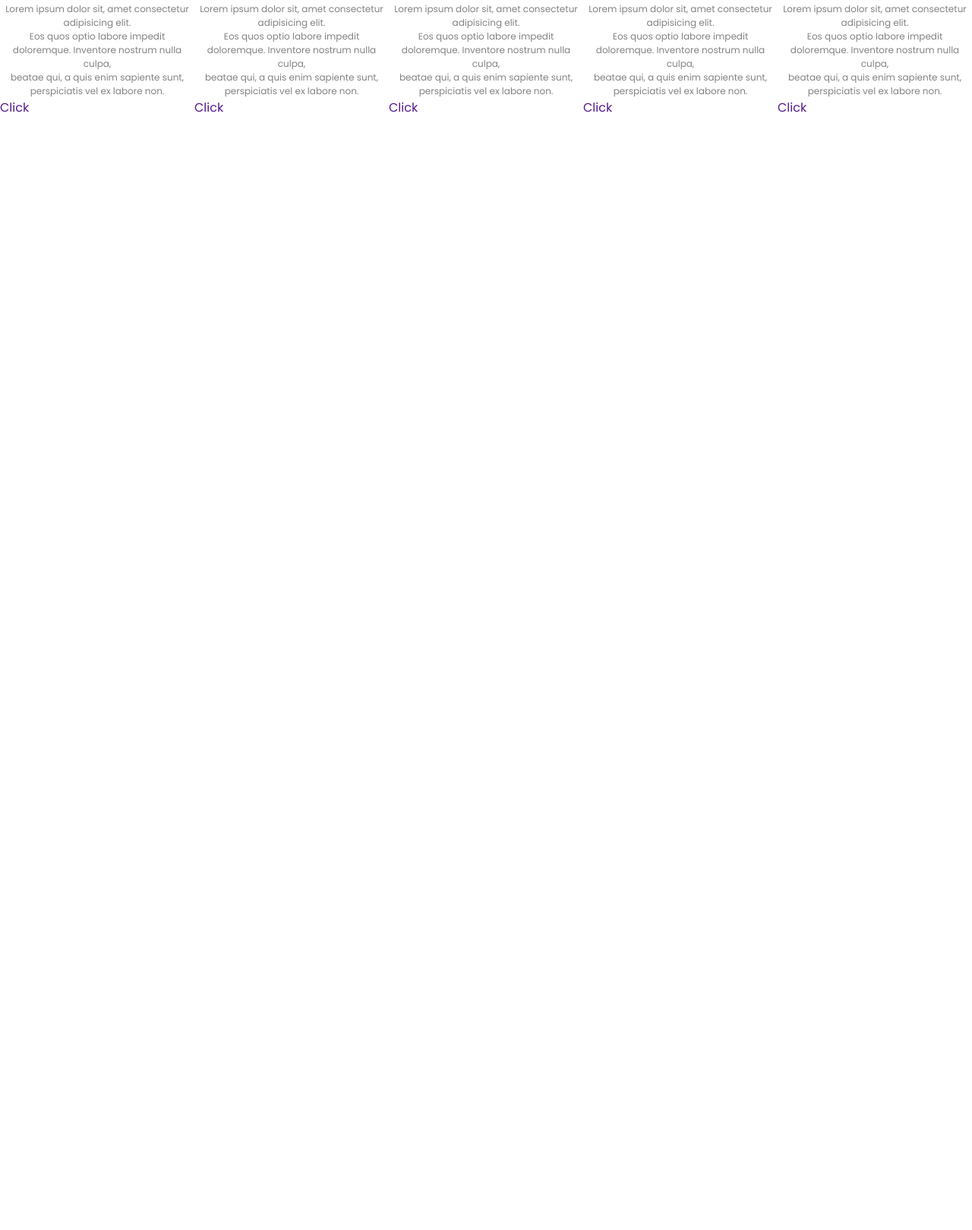
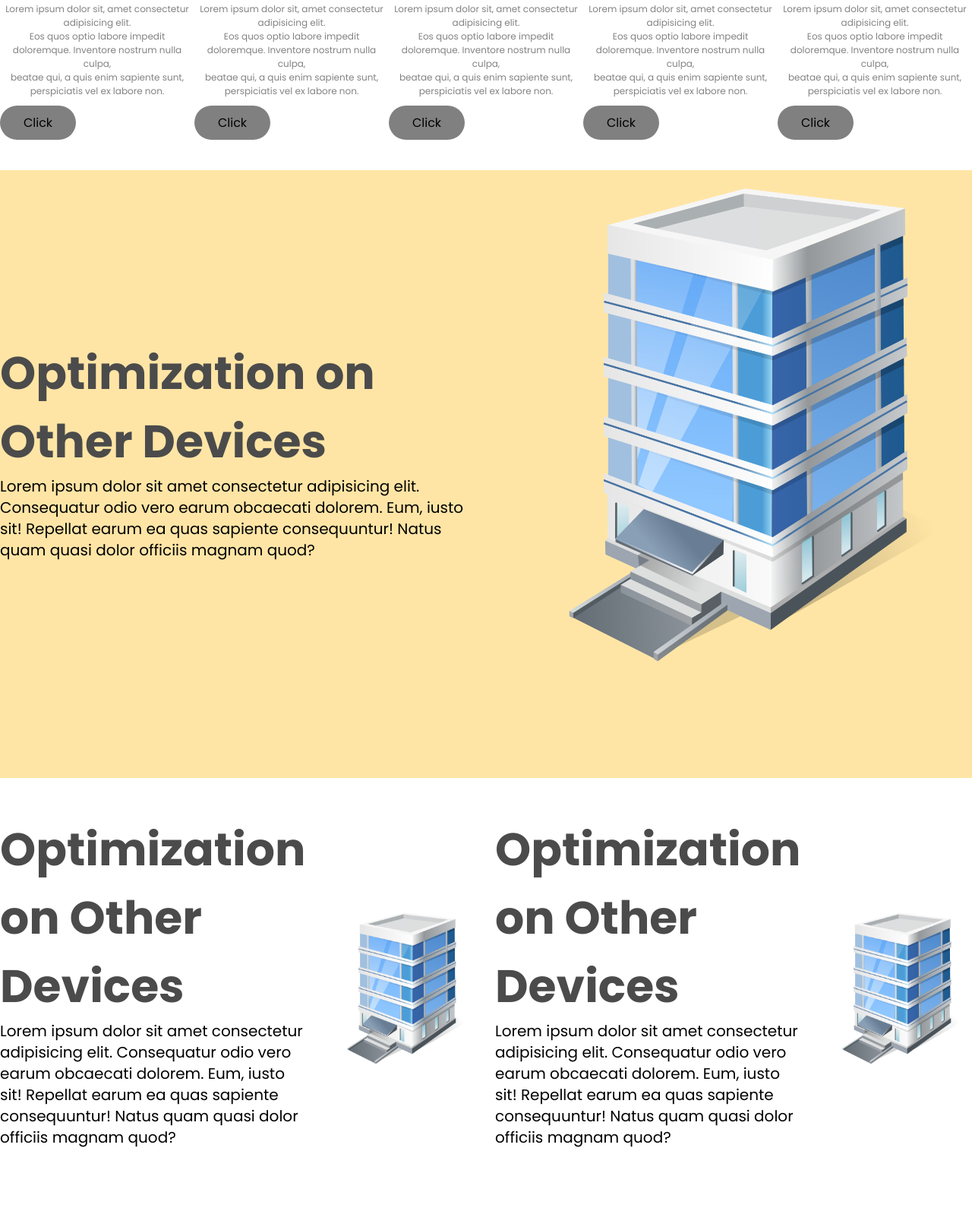
Before and after one commit to chi12201/WD-MidtermsRT, a plain HTML site: page index.html in a window 1280 px wide. Shown: the part 1181-2800 px from the top of the page at 76% size. Before the commit the page ends 1365 px from the top, so only its background shows below. Drawn offline with Linux system fonts and the light colour scheme.

Commit message:
fix(one page): Fix UI

```diff
--- a/assets/css/style.css
+++ b/assets/css/style.css
@@ -97,7 +97,7 @@ nav img {
     cursor: pointer;
 }
 .hero-btn:hover{
-    border: 1px solid #ef6f07;
+    border: 1px solid #ffffff;
     background: #3298ff;
     transition: 1s;
 }
@@ -128,14 +128,28 @@ nav .fa{
     justify-content: space-between;
 }
 .about-col{
+    align-items: center;
     flex-basis: 32%;
     border-radius: 10px;
     margin-bottom: 30px;
     position: relative;
     overflow: hidden;
 }
+.button {
+    text-align: center;
+    display: block;
+    width: 100px;
+    margin: 10px 0;
+    padding: 10px;
+    background: gray;
+    color: #000;
+    text-decoration: none;
+    text-align: center;
+    font-family: 'Poppins', sans-serif;
+    font-size: 16px;
+    border-radius: 50px;
+}
 .about-col img{
-
     margin: 25%;
     width: 50%;
     padding: 3px;
@@ -145,3 +159,79 @@ nav .fa{
 .about-col a{
     text-decoration: none;
 }
+
+/*-----section3-----*/
+
+.column-3{
+    display: grid;
+    grid-template-columns: repeat(2, 1fr);
+    align-items: center;
+    gap: 1.5rem;
+    background-color: rgb(255, 229, 165);
+    height: 100vh;
+  }
+
+  .column-3 img{
+    padding-bottom: 20%;
+    max-width: 630px;
+    height: auto;
+    width: 100%;
+    border-radius: 8px;
+  }
+
+  .column-3 h2{
+    color: rgb(75, 75, 75);
+    font-size: 60px;
+  }
+
+  .column-3 h4{
+    font-size: 20px;
+    font-weight: 600;
+    color: #ffffff;
+    line-height: 1.7;
+    margin: 15px 0 30px;
+  }
+
+  .column-3 p {
+    color: rgb(0, 0, 0);
+    font-size: 20px;
+    line-height: 1.4;
+    margin-bottom: 4rem;
+  }
+
+  .column-4{
+    display: grid;
+    grid-template-columns: repeat(4, 1fr);
+    align-items: center;
+    gap: 1.5rem;
+    background-color: rgb(255, 255, 255);
+    height: 75vh;
+  }
+
+  .column-4 img{
+    padding-bottom: 20%;
+    max-width: 630px;
+    height: auto;
+    width: 100%;
+    border-radius: 8px;
+  }
+
+  .column-4 h2{
+    color: rgb(75, 75, 75);
+    font-size: 60px;
+  }
+
+  .column-4 h4{
+    font-size: 20px;
+    font-weight: 600;
+    color: #ffffff;
+    line-height: 1.7;
+    margin: 15px 0 30px;
+  }
+
+  .column-4 p {
+    color: rgb(0, 0, 0);
+    font-size: 20px;
+    line-height: 1.4;
+    margin-bottom: 4rem;
+  }
--- a/index.html
+++ b/index.html
@@ -31,35 +31,68 @@
     <a href="#" class="hero-btn">JOIN NOW</a>
 </div>
     </section >
-
-    <div class="row">
+<section>    <div class="row">
         <div class="row">
             <div class="about-col">
                 <img src="assets/img/about mt.png">
                 <p>Lorem ipsum dolor sit, amet consectetur adipisicing elit. <br> Eos quos optio labore impedit doloremque. Inventore nostrum nulla culpa, <br> beatae qui, a quis enim sapiente sunt, perspiciatis vel ex labore non.</p>
-                <a href="">Click</a>
+                <a href="" class="button">Click</a>
             </div>
             <div class="about-col">
                 <img src="assets/img/about mt.png">
                 <p>Lorem ipsum dolor sit, amet consectetur adipisicing elit. <br> Eos quos optio labore impedit doloremque. Inventore nostrum nulla culpa, <br> beatae qui, a quis enim sapiente sunt, perspiciatis vel ex labore non.</p>
-                <a href="">Click</a>
+                <a href="" class="button">Click</a>
             </div>
             <div class="about-col">
                 <img src="assets/img/about mt.png">
                 <p>Lorem ipsum dolor sit, amet consectetur adipisicing elit. <br> Eos quos optio labore impedit doloremque. Inventore nostrum nulla culpa, <br> beatae qui, a quis enim sapiente sunt, perspiciatis vel ex labore non.</p>
-                <a href="">Click</a>
+                <a href="" class="button">Click</a>
             </div>
             <div class="about-col">
                 <img src="assets/img/about mt.png">
                 <p>Lorem ipsum dolor sit, amet consectetur adipisicing elit. <br> Eos quos optio labore impedit doloremque. Inventore nostrum nulla culpa, <br> beatae qui, a quis enim sapiente sunt, perspiciatis vel ex labore non.</p>
-                <a href="">Click</a>
+                <a href="" class="button">Click</a>
             </div>
             <div class="about-col">
                 <img src="assets/img/about mt.png">
                 <p>Lorem ipsum dolor sit, amet consectetur adipisicing elit. <br> Eos quos optio labore impedit doloremque. Inventore nostrum nulla culpa, <br> beatae qui, a quis enim sapiente sunt, perspiciatis vel ex labore non.</p>
-                <a href="">Click</a>
+                <a href="" class="button">Click</a>
             </div>
     </div>
+</section>
+
+
+    <section class="column-3">
+
+            <div class="about-text">
+                <h2>Optimization on Other Devices</h2>
+                <p>Lorem ipsum dolor sit amet consectetur adipisicing elit. Consequatur odio vero earum obcaecati dolorem. Eum, iusto sit! Repellat earum ea quas sapiente consequuntur! Natus quam quasi dolor officiis magnam quod?</p>
+             </div>
+            <div class="about-image">
+                <img src="./assets/img/building_PNG28.png">
+            </div>
+    </section>
+
+    <section class="column-4">
+
+        <div class="about-text">
+            <h2>Optimization on Other Devices</h2>
+            <p>Lorem ipsum dolor sit amet consectetur adipisicing elit. Consequatur odio vero earum obcaecati dolorem. Eum, iusto sit! Repellat earum ea quas sapiente consequuntur! Natus quam quasi dolor officiis magnam quod?</p>
+         </div>
+        <div class="about-image">
+            <img src="./assets/img/building_PNG28.png">
+        </div>
+
+
+        <div class="about-text">
+            <h2>Optimization on Other Devices</h2>
+            <p>Lorem ipsum dolor sit amet consectetur adipisicing elit. Consequatur odio vero earum obcaecati dolorem. Eum, iusto sit! Repellat earum ea quas sapiente consequuntur! Natus quam quasi dolor officiis magnam quod?</p>
+         </div>
+        <div class="about-image">
+            <img src="./assets/img/building_PNG28.png">
+        </div>
+
+    </section>
 
 </body>
 </html>
```
Also changed, not shown: assets/img/building_PNG28.png (added).
